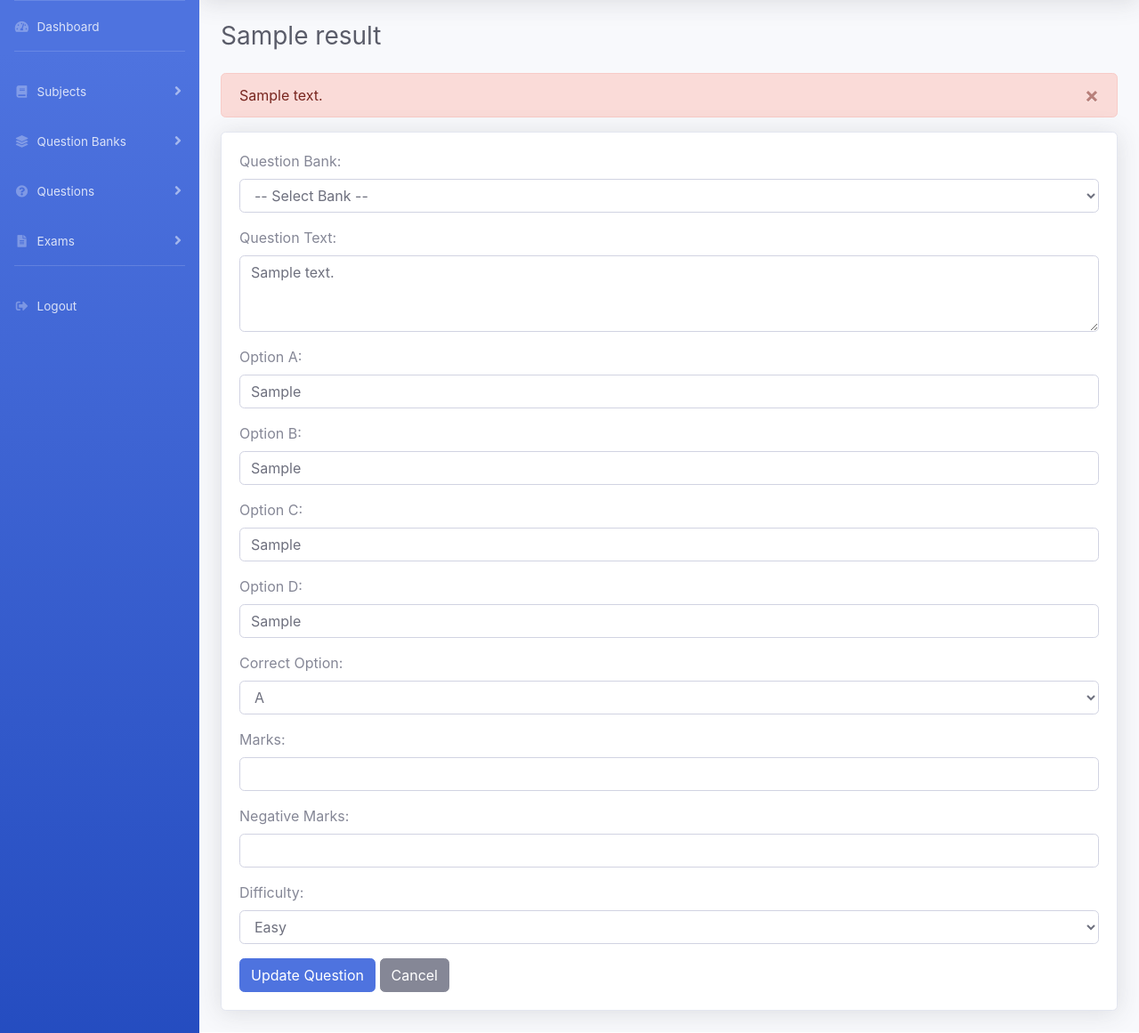
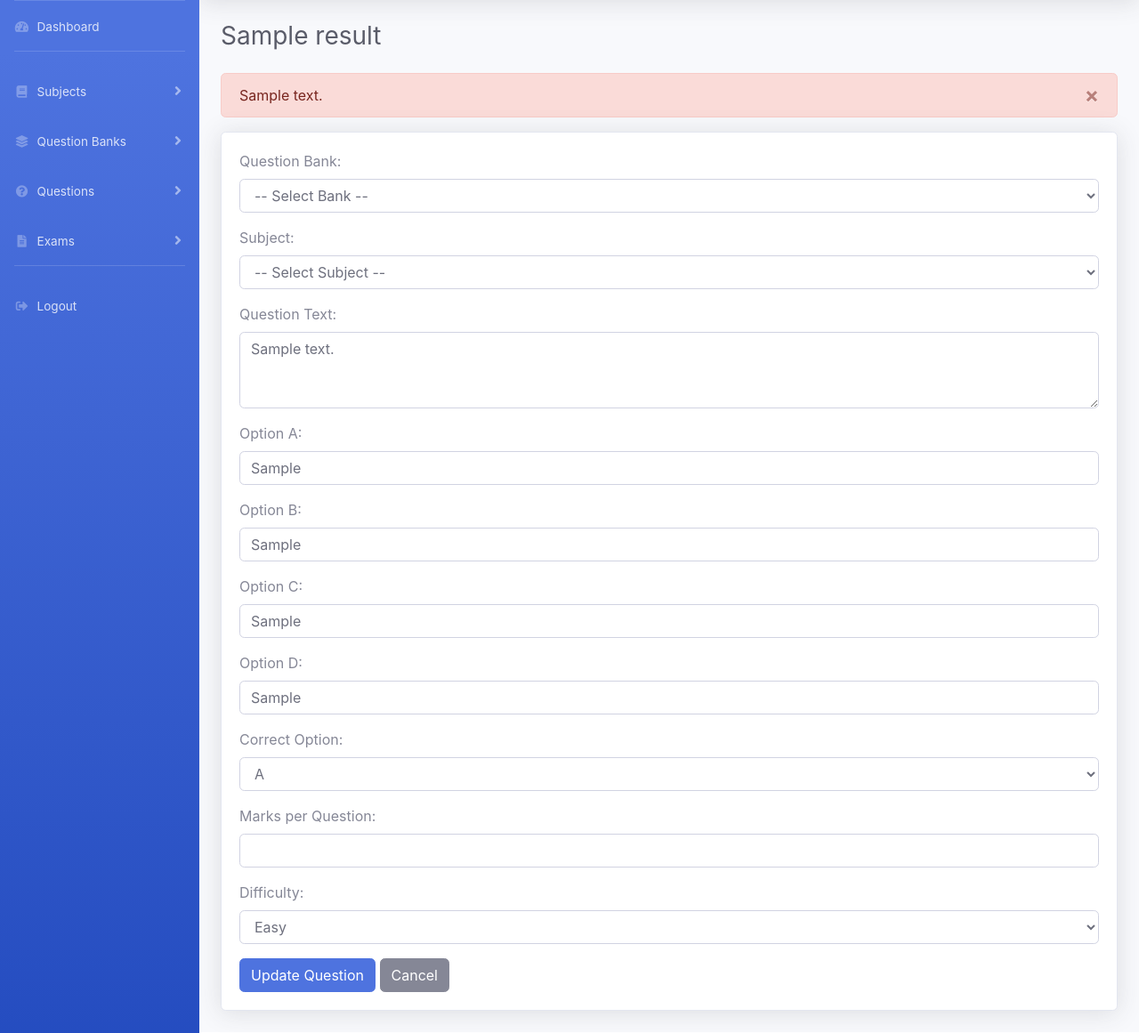
Before and after one commit to VirtusStack/online-examination-system, a PHP site: the page made by templates/questions/edit_question.php in a window 1280 px wide. Shown: the part 70-1231 px from the top of the page at 89% size. Run offline with PHP 8.4, Linux system fonts and the light colour scheme; tables that the repository leaves empty hold one stand-in row (values such as "Sample post"); the template is opened without the code that fills it: most values are stand-ins (such as "Sample title", 1, 10 or a date in 2020); data that the repository does not hold is empty.

Commit message:
Update edit_question.php

```diff
--- a/templates/questions/edit_question.php
+++ b/templates/questions/edit_question.php
@@ -6,32 +6,18 @@
 ?>
 <?php include __DIR__ . "/../include/header.php"; ?>
 
-<!-- Page Wrapper -->
 <div id="wrapper">
-
     <!-- Sidebar -->
     <?php include __DIR__ . "/../include/sidebar.php"; ?>
-    <!-- End of Sidebar -->
 
-    <!-- Content Wrapper -->
     <div id="content-wrapper" class="d-flex flex-column">
-
-        <!-- Main Content -->
         <div id="content">
-
             <!-- Navbar -->
             <?php include __DIR__ . "/../include/navbar.php"; ?>
-            <!-- End of Navbar -->
 
-            <!-- Begin Page Content -->
             <div class="container-fluid">
+                <h1 class="h3 mb-4 text-gray-800"><?= $results['pageTitle'] ?? 'Edit Question' ?></h1>
 
-                <!-- Page Heading -->
-                <h1 class="h3 mb-4 text-gray-800">
-                    <?= $results['pageTitle'] ?? 'Edit Question' ?>
-                </h1>
-
-                <!-- Feedback message -->
                 <?php if (!empty($results['message'])): ?>
                     <div class="alert <?= (stripos($results['message'], 'success') !== false) ? 'alert-success' : 'alert-danger' ?> alert-dismissible fade show" role="alert">
                         <?= htmlspecialchars($results['message']) ?>
@@ -41,13 +27,11 @@
                     </div>
                 <?php endif; ?>
 
-                <!-- Question Form Card -->
                 <div class="card shadow mb-4">
                     <div class="card-body">
-                        <!-- Form submits to admin.php?action=editQuestion&id=XX -->
                         <form method="POST" action="<?= BASE_URL ?>/admin.php?action=editQuestion&id=<?= htmlspecialchars($results['question']['question_id']) ?>">
 
-                            <!-- Question Bank Selection -->
+                            <!-- Question Bank -->
                             <div class="form-group mb-3">
                                 <label>Question Bank:</label>
                                 <select name="bank_id" class="form-control" required>
@@ -55,6 +39,19 @@
                                     <?php foreach($results['banks'] ?? [] as $bank): ?>
                                         <option value="<?= $bank['bank_id'] ?>" <?= ($results['question']['bank_id'] ?? 0) == $bank['bank_id'] ? 'selected' : '' ?>>
                                             <?= htmlspecialchars($bank['bank_name']) ?>
+                                        </option>
+                                    <?php endforeach; ?>
+                                </select>
+                            </div>
+
+                            <!-- Subject -->
+                            <div class="form-group mb-3">
+                                <label>Subject:</label>
+                                <select name="subject_id" class="form-control" required>
+                                    <option value="">-- Select Subject --</option>
+                                    <?php foreach($results['subjects'] ?? [] as $subject): ?>
+                                        <option value="<?= $subject['subject_id'] ?>" <?= ($results['question']['subject_id'] ?? 0) == $subject['subject_id'] ? 'selected' : '' ?>>
+                                            <?= htmlspecialchars($subject['subject_name']) ?>
                                         </option>
                                     <?php endforeach; ?>
                                 </select>
@@ -95,43 +92,31 @@
                                 </select>
                             </div>
 
-                            <!-- Marks & Difficulty -->
+                            <!-- Marks per Question -->
                             <div class="form-group mb-3">
-                                <label>Marks:</label>
-                                <input type="number" step="0.01" name="marks" class="form-control" value="<?= $results['question']['marks'] ?? 1.0 ?>" required>
+                                <label>Marks per Question:</label>
+                                <input type="number" step="0.01" name="marks_per_question" class="form-control" value="<?= $results['question']['marks_per_question'] ?? 1.0 ?>" required>
                             </div>
-                            <div class="form-group mb-3">
-                                <label>Negative Marks:</label>
-                                <input type="number" step="0.01" name="negative_marks" class="form-control" value="<?= $results['question']['negative_marks'] ?? 0.0 ?>">
-                            </div>
+
+                            <!-- Difficulty -->
                             <div class="form-group mb-3">
                                 <label>Difficulty:</label>
-                                <select name="difficulty" class="form-control">
+                                <select name="difficulty" class="form-control" required>
                                     <option value="Easy" <?= ($results['question']['difficulty'] ?? '')=='Easy'?'selected':'' ?>>Easy</option>
                                     <option value="Medium" <?= ($results['question']['difficulty'] ?? '')=='Medium'?'selected':'' ?>>Medium</option>
                                     <option value="Hard" <?= ($results['question']['difficulty'] ?? '')=='Hard'?'selected':'' ?>>Hard</option>
                                 </select>
                             </div>
 
-                            <!-- Submit Button -->
                             <button type="submit" class="btn btn-primary">Update Question</button>
                             <a href="<?= BASE_URL ?>/admin.php?action=manageQuestions" class="btn btn-secondary">Cancel</a>
+
                         </form>
                     </div>
                 </div>
+            </div>
+        </div>
 
-            </div>
-            <!-- /.container-fluid -->
-
-        </div>
-        <!-- End of Main Content -->
-
-        <!-- Footer -->
         <?php include __DIR__ . "/../include/footer.php"; ?>
-        <!-- End of Footer -->
-
     </div>
-    <!-- End of Content Wrapper -->
-
 </div>
-<!-- End of Page Wrapper -->
```
